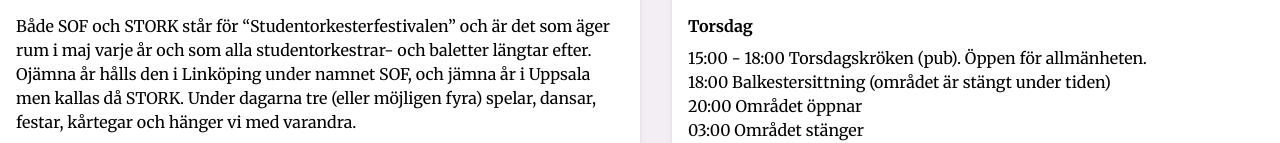
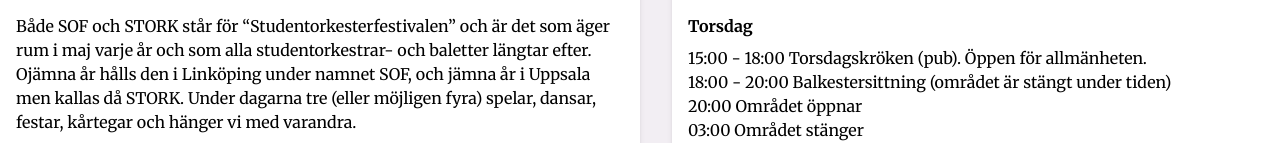
Before and after one commit to WheresMarco/SOF23, a Next.js app: page / in a window 1280 px wide. Shown: the part 686-829 px from the top of the page. Built offline with nearby package versions, Linux system fonts and the light colour scheme.

Commit message:
Fix prev.

```diff
--- a/app/page.jsx
+++ b/app/page.jsx
@@ -148,7 +148,7 @@
                 </p>
                 <ul>
                   <li>15:00 - 18:00 Torsdagskröken (pub). Öppen för allmänheten.</li>
-                  <li>18:00 Balkestersittning (området är stängt under tiden)</li>
+                  <li>18:00 - 20:00 Balkestersittning (området är stängt under tiden)</li>
                   <li>20:00 Området öppnar</li>
                   <li>03:00 Området stänger</li>
                 </ul>
```
